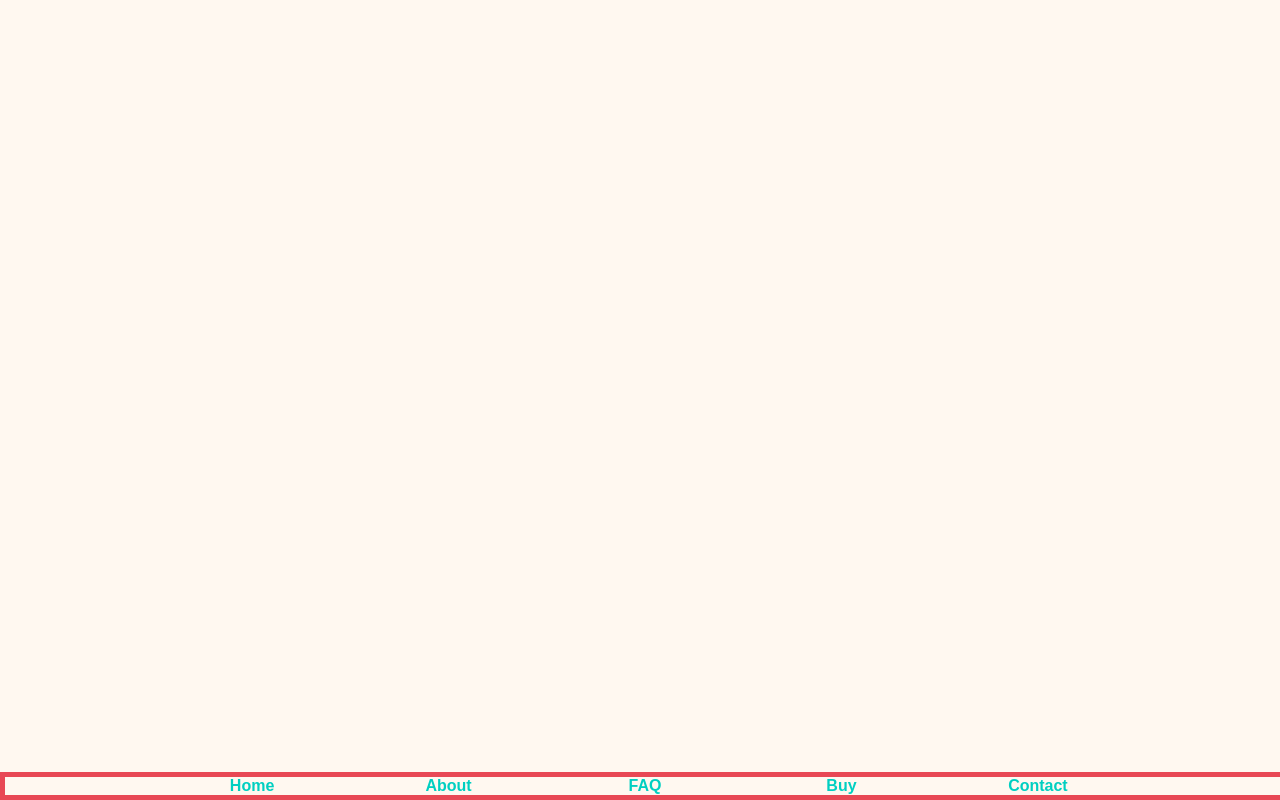
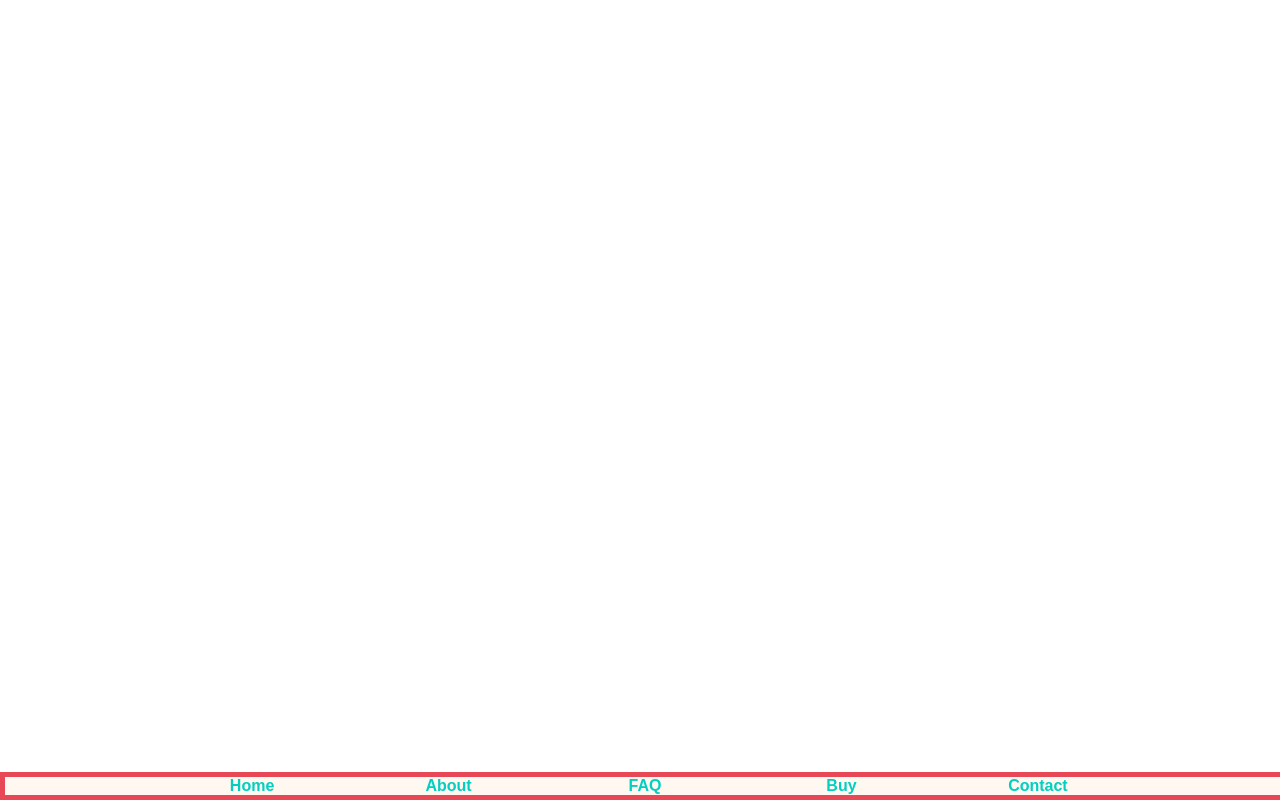
Before and after one commit to mirarj/SpiderWeb, a PHP site: page /footer.html in a window 1280 px wide. Run offline with PHP 8.4, Linux system fonts and the light colour scheme.

Commit message:
Update style.css

```diff
--- a/style.css
+++ b/style.css
@@ -4,7 +4,7 @@
     color: #001B2E;
 }
 
-body {color: #001b2e; background-color: #fff8f0; font-family:sans-serif;}
+body {color: #001b2e; background-color: white; font-family:sans-serif;}
 
 header img {max-height: 100px; max-width: 100%;}
 
```
